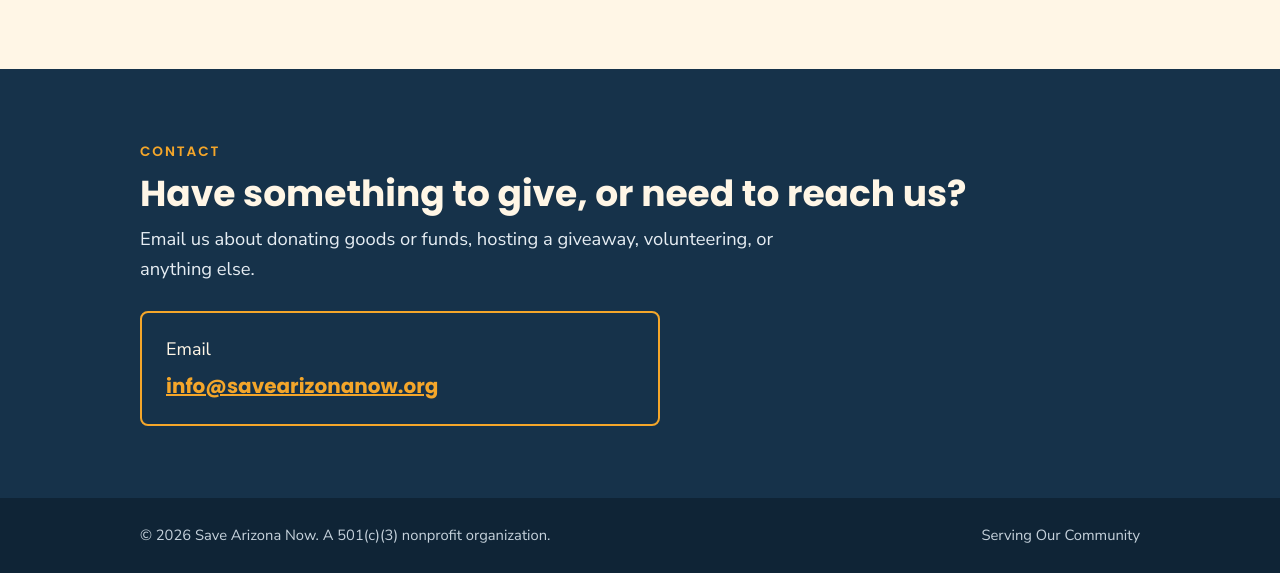
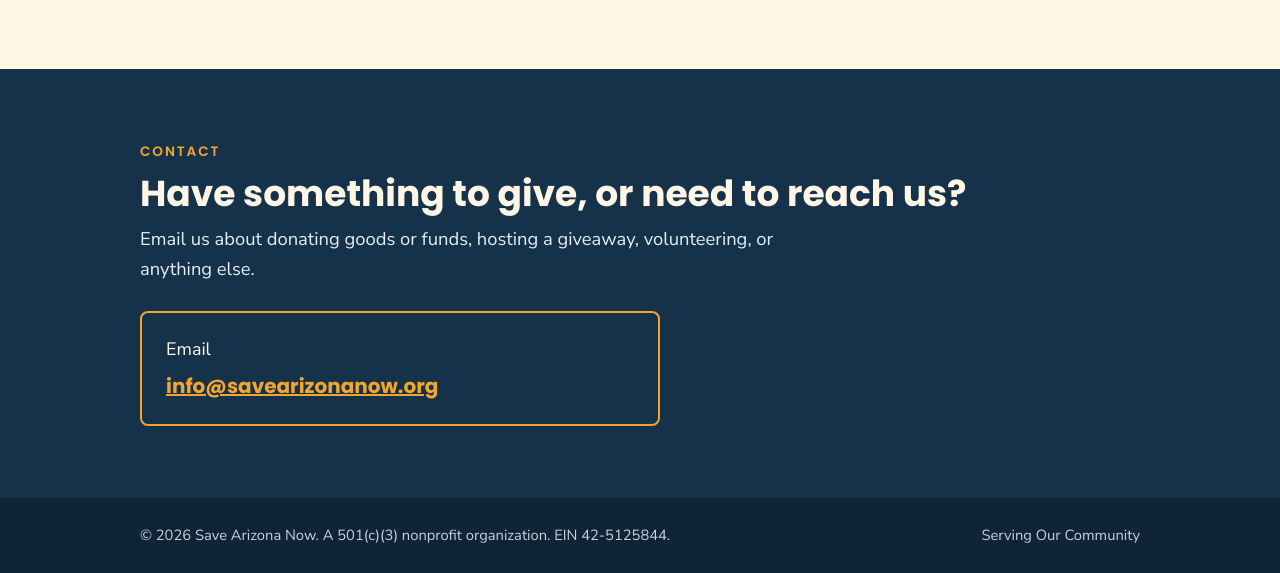
Before and after one commit to rycm131/savearizonanow.org, a plain HTML site: page index.html in a window 1280 px wide. Shown: the part 2713-3286 px from the top of the page. Drawn offline with Linux system fonts and the light colour scheme.

Commit message:
Add EIN to footer copyright notice

```diff
--- a/index.html
+++ b/index.html
@@ -237,7 +237,7 @@ footer .inner { padding-block:26px; display:flex; flex-wrap:wrap; gap:8px 28px;
 
 <footer>
   <div class="inner">
-    <span>© 2026 Save Arizona Now. A 501(c)(3) nonprofit organization.</span>
+    <span>© 2026 Save Arizona Now. A 501(c)(3) nonprofit organization. EIN 42-5125844.</span>
     <span>Serving Our Community</span>
   </div>
 </footer>
```
